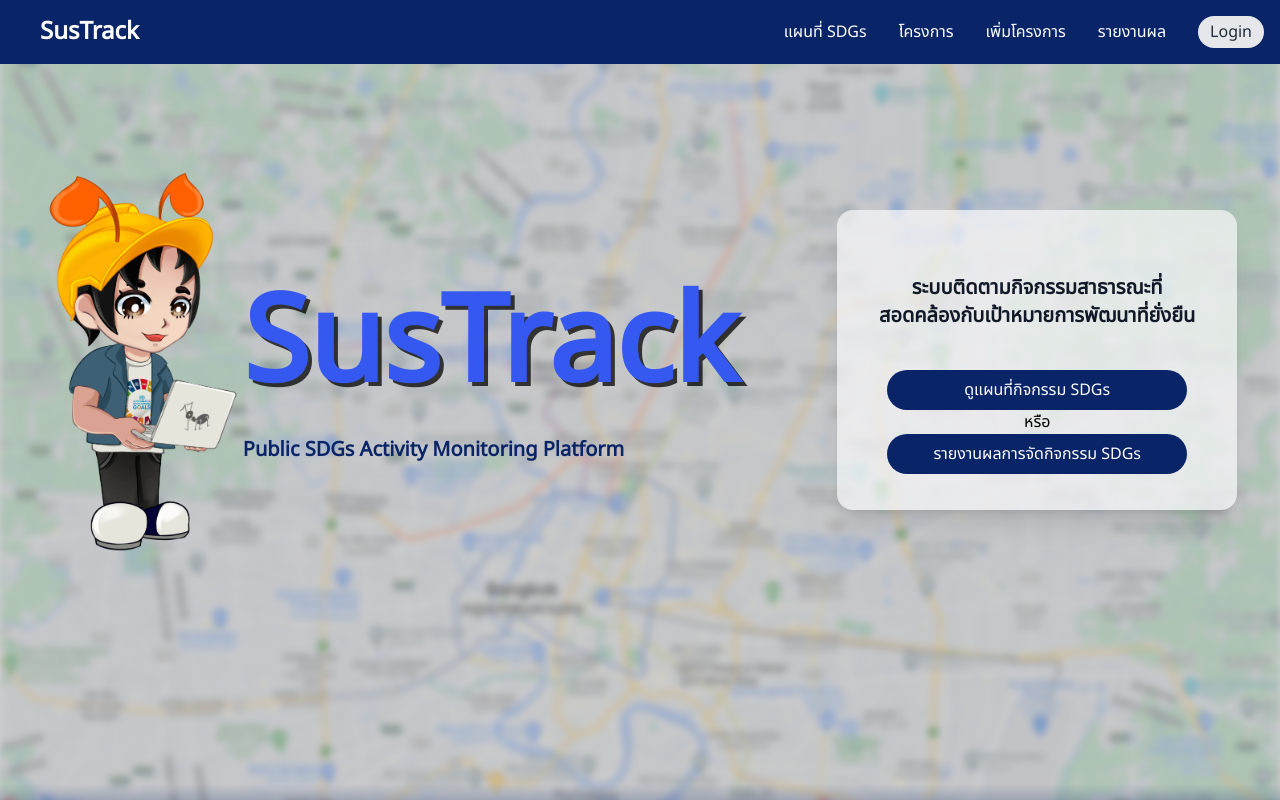
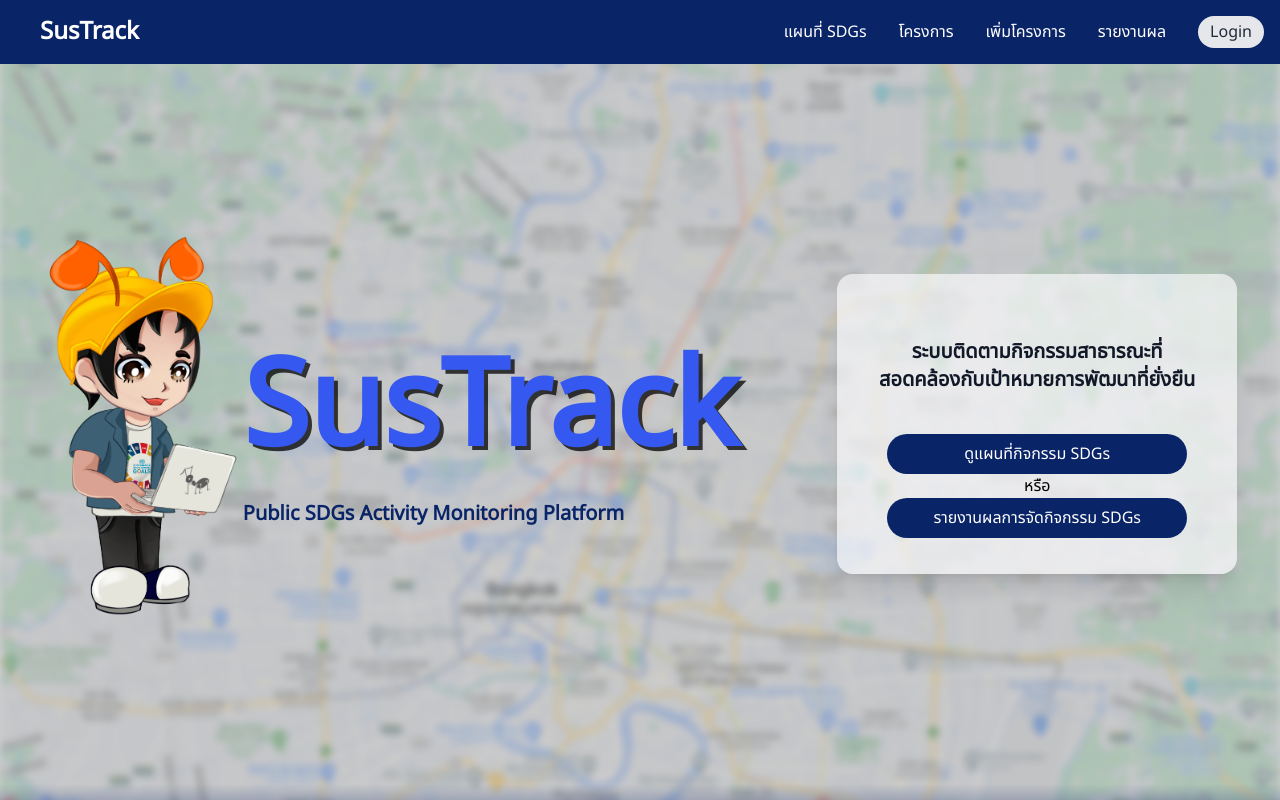
Before and after one commit to NongMindHouse/SusTrack, a React (Vite) app: page / in a window 1280 px wide. Shown: the top 800 px of the page. Built offline with nearby package versions, Linux system fonts and the light colour scheme; a web font is replaced by a local one.

Commit message:
💄 Little update hero in homepage

```diff
--- a/src/components/Home/Hero.tsx
+++ b/src/components/Home/Hero.tsx
@@ -3,7 +3,7 @@ import { Link } from "react-router-dom";
 const Hero: React.FC = () => {
   return (
     <div className="bg-gray-50 relative">
-      <section className="w-full bg-hero bg-cover bg-center py-24 overflow-hidden h-[130vh] xl:h-screen">
+      <section className="w-full bg-hero bg-cover bg-center py-40 overflow-hidden h-[130vh] xl:h-screen">
           <div className="container flex items-center justify-center gap-y-[50px] gap-x-[100px] flex-wrap h-[400px] mx-auto">
             <div className="flex items-center">
               {/* Mascot */}
```
